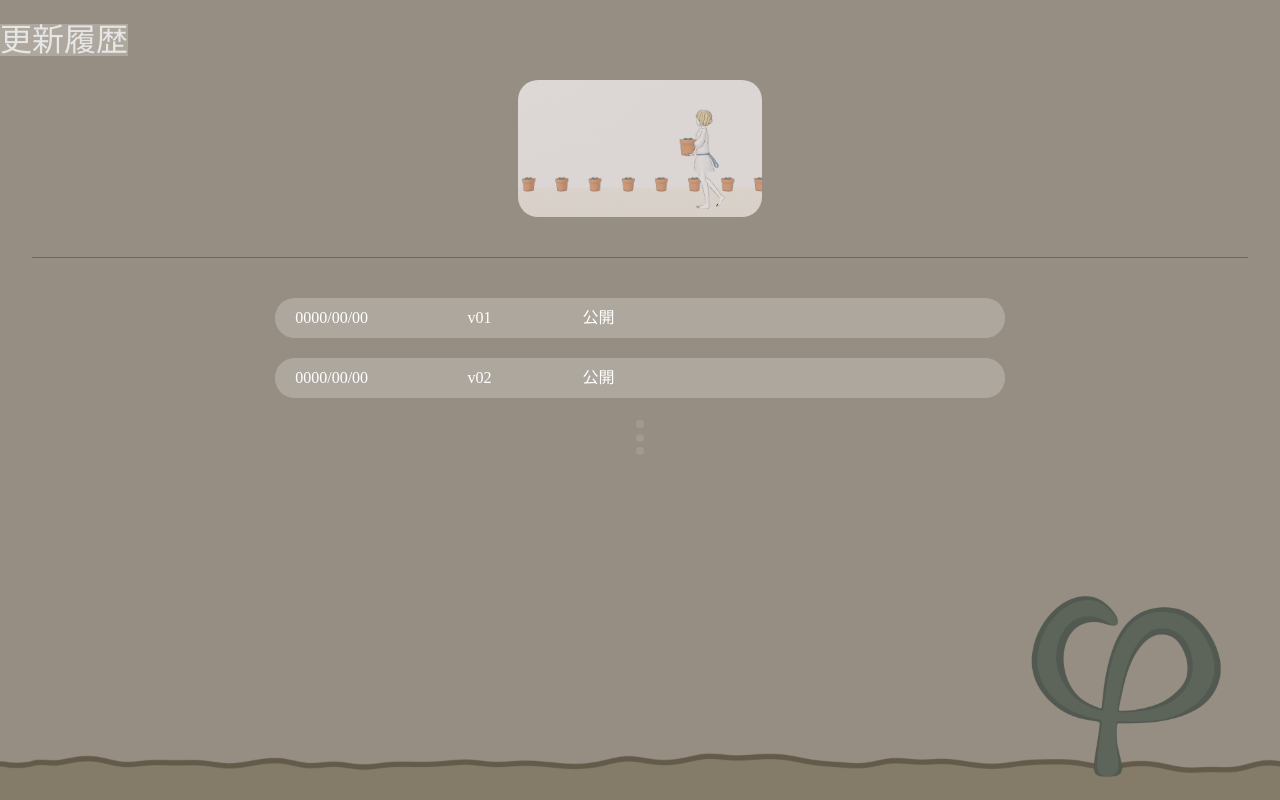
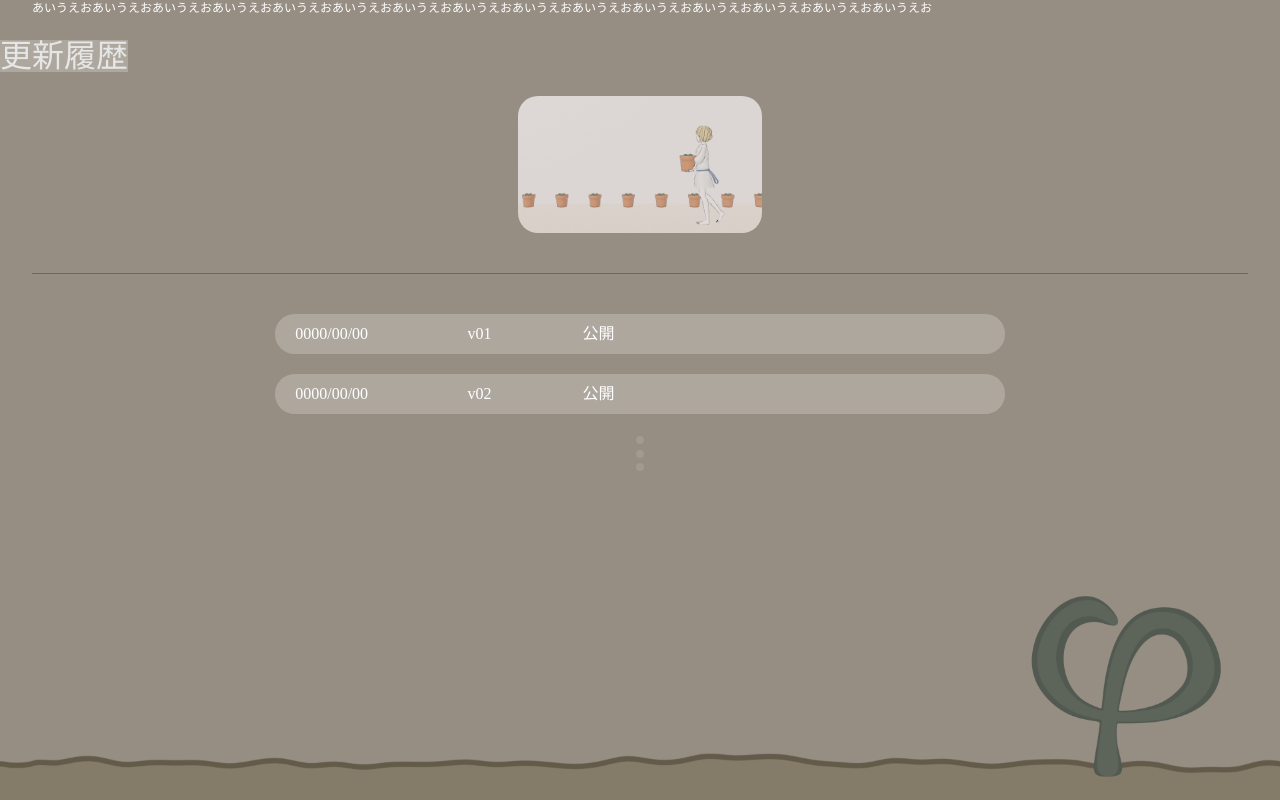
Before and after one commit to k4Z5h2Y6/chloronphyll, a Next.js app: page /history in a window 1280 px wide. Shown: the top 800 px of the page. Built offline with nearby package versions, Linux system fonts and the light colour scheme.

Commit message:
テスト

```diff
--- a/src/pages/history.tsx
+++ b/src/pages/history.tsx
@@ -13,6 +13,7 @@ export default function History() {
   return (
     <>
       <section className='topSct'>
+        <p>あいうえおあいうえおあいうえおあいうえおあいうえおあいうえおあいうえおあいうえおあいうえおあいうえおあいうえおあいうえおあいうえおあいうえおあいうえお</p>
         <PageTitle pageTitle='更新履歴' />
         <div className='section0contentO'>
           <div className='section0ContentMovieO'>
```
